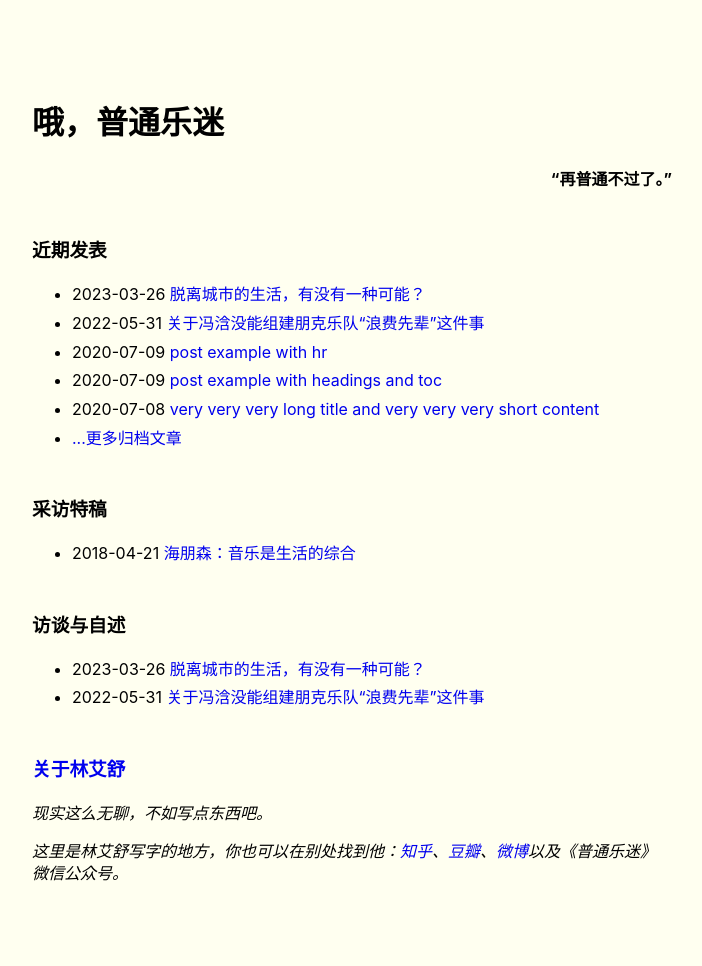
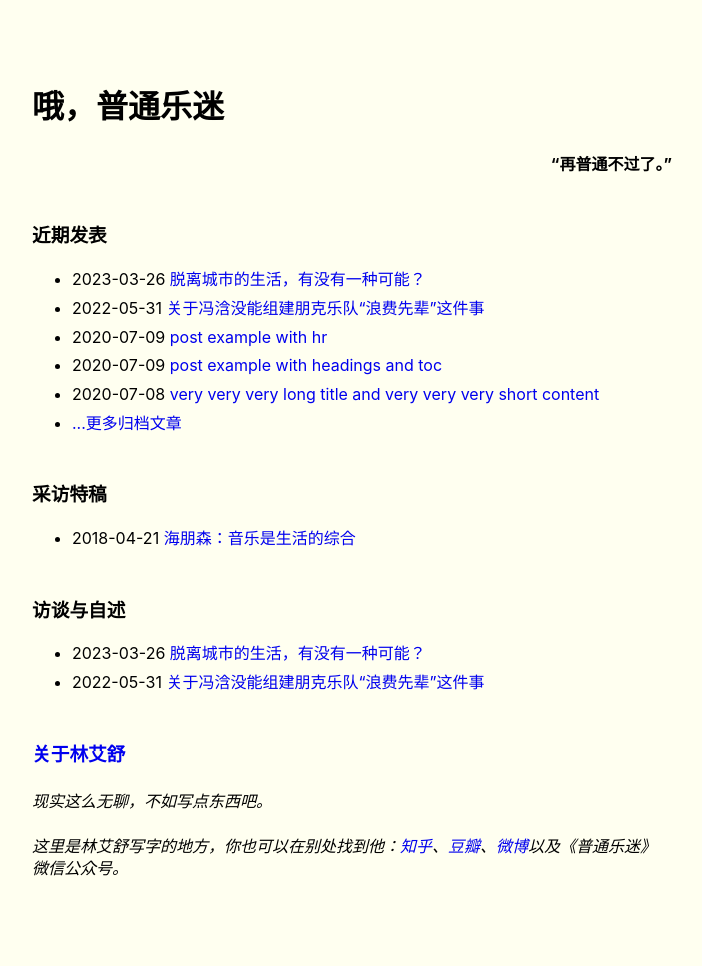
Before and after one commit to salingerlin/salingerlin.github.io, a Jekyll site: the page built from index.md, in a window 1280 px wide. Shown: the whole page, without its empty margins (288-990 px from the left). Built offline with Jekyll 4.4.1, drawn with Linux system fonts in a browser that asks for light colours.

Commit message:
Update no-style-please.scss

```diff
--- a/_sass/no-style-please.scss
+++ b/_sass/no-style-please.scss
@@ -28,7 +28,7 @@ body {
   font-family: -apple-system, BlinkMacSystemFont, Tahoma, Arial, "Hiragino Sans GB", "Microsoft YaHei", sans-serif;
   font-size: 16px;
   line-height: 1.4;
-  margin: 1rem 0;
+  margin: 0;
   min-height: 100%;
   overflow-wrap: break-word;
 }
@@ -39,7 +39,7 @@ h2, h3, h4, h5, h6 { margin-top: 3rem; }
 
 hr { margin: 2rem 0; }
 
-p { margin: 1rem 0; }
+p { margin: 1.4rem 0; }
 
 li { margin: 0.4rem 0; }
 
```
